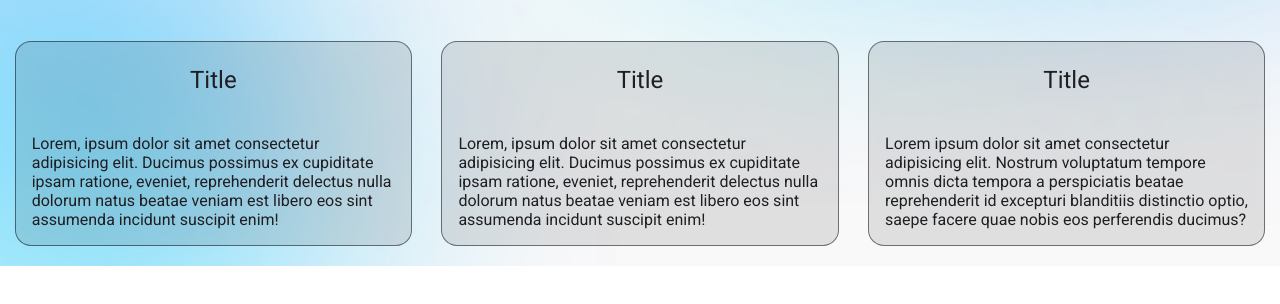
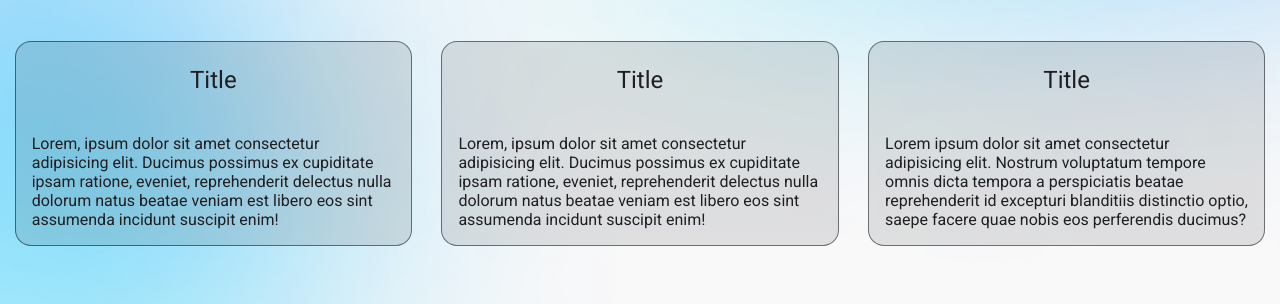
Before and after one commit to g-soldera/portfolio, a plain HTML site: page index.html in a window 1280 px wide. Shown: the part 496-800 px from the top of the page. Drawn offline with nearby package versions, Linux system fonts and the light colour scheme.

Commit message:
fix parallax

```diff
--- a/style.css
+++ b/style.css
@@ -58,7 +58,7 @@ body {
 
 .parallax {
   width: 100%;
-  min-height: 100%; /* Definindo altura mínima */
+  min-height: 100vh; /* Definindo altura mínima */
   background: #101728 var(--bg-url) no-repeat top center;
   background-size: cover;
   position: relative;
```
